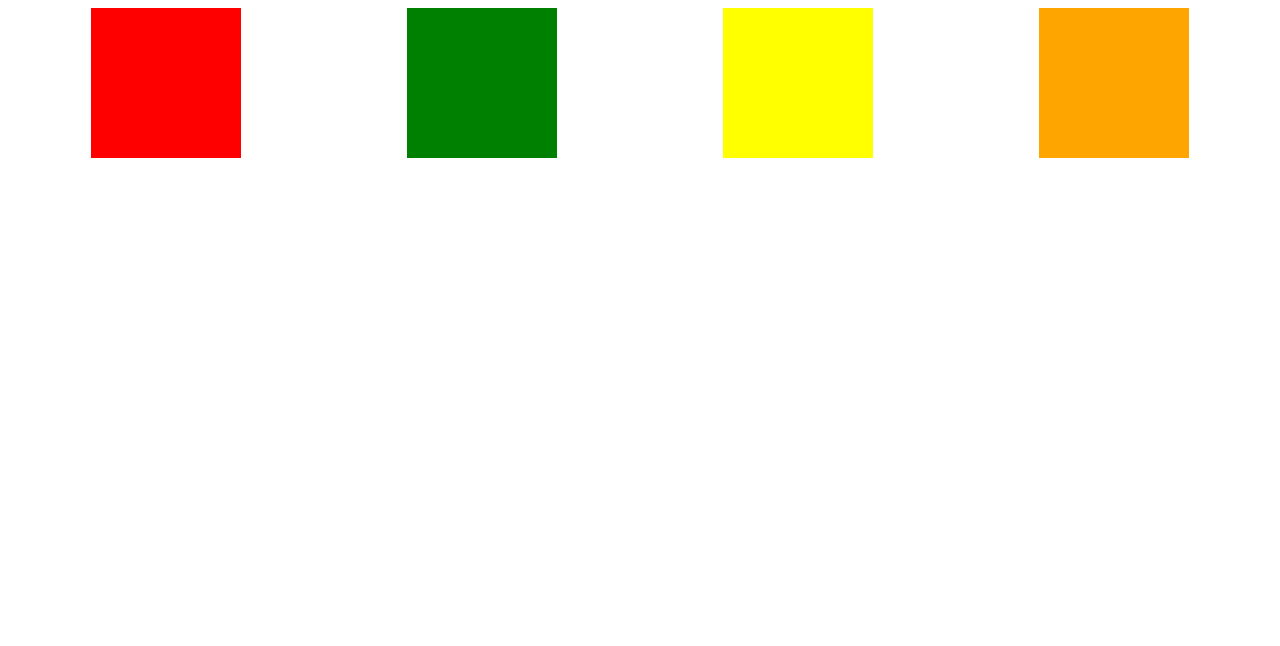
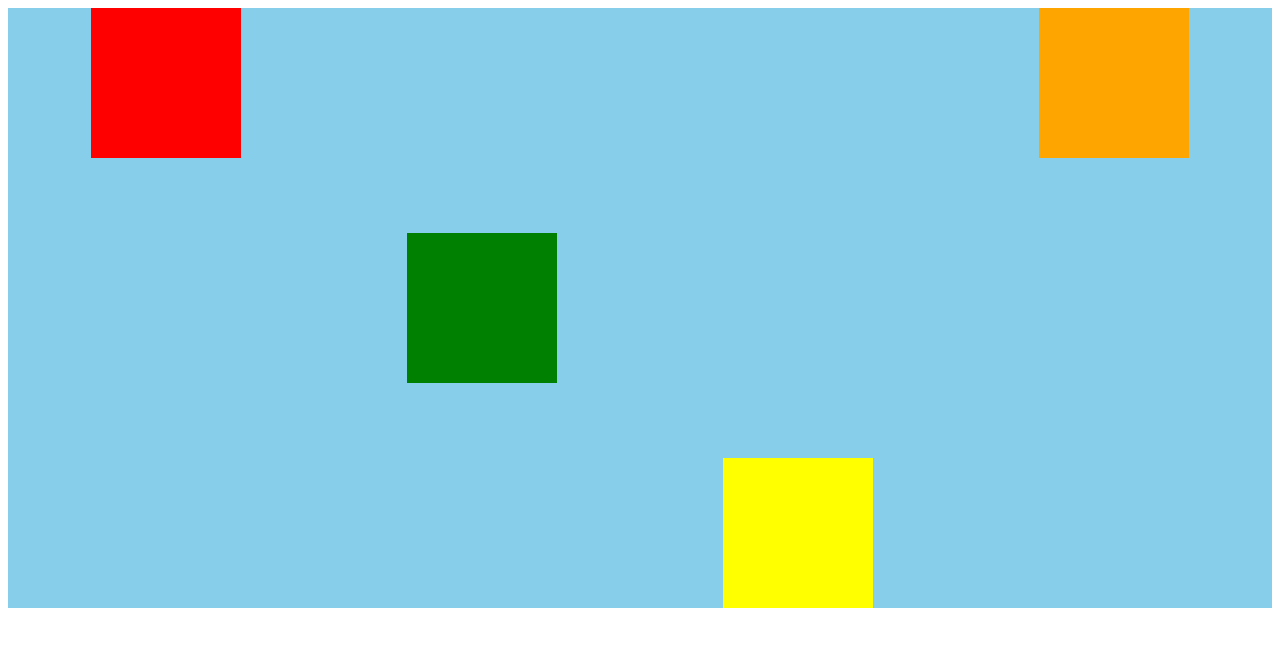
Before and after one commit to BilalMern/CSS, a plain HTML site: page Flex box/index.html in a window 1280 px wide. Drawn offline with Linux system fonts and the light colour scheme.

Commit message:
Adding self property

```diff
--- a/Flex box/style.css
+++ b/Flex box/style.css
@@ -63,7 +63,7 @@ align-content: flex-start;
     height: 150px;
     width: 150px;
     background-color: yellow;
-
+align-self: flex-end ;
 }
 
 .green{
@@ -71,6 +71,7 @@ align-content: flex-start;
     width: 150px;
     background-color: green;
    order: -1;
+   align-self: center;
 }
 
 .orange{
@@ -83,4 +84,7 @@ align-content: flex-start;
 .container{
     display: flex;
     justify-content: space-around;
+
+    background-color: skyblue;
+    height: 600px;
 }
```
